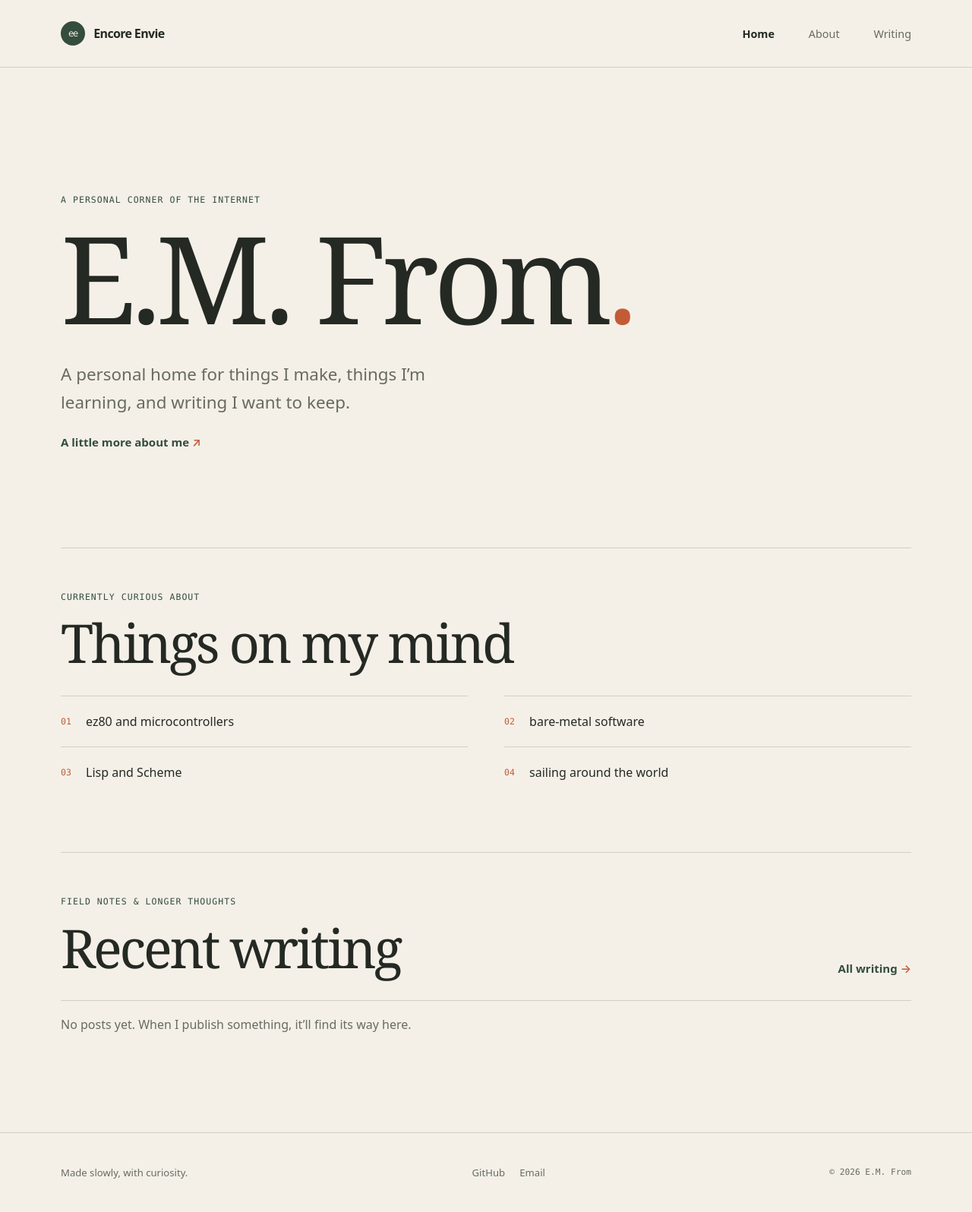
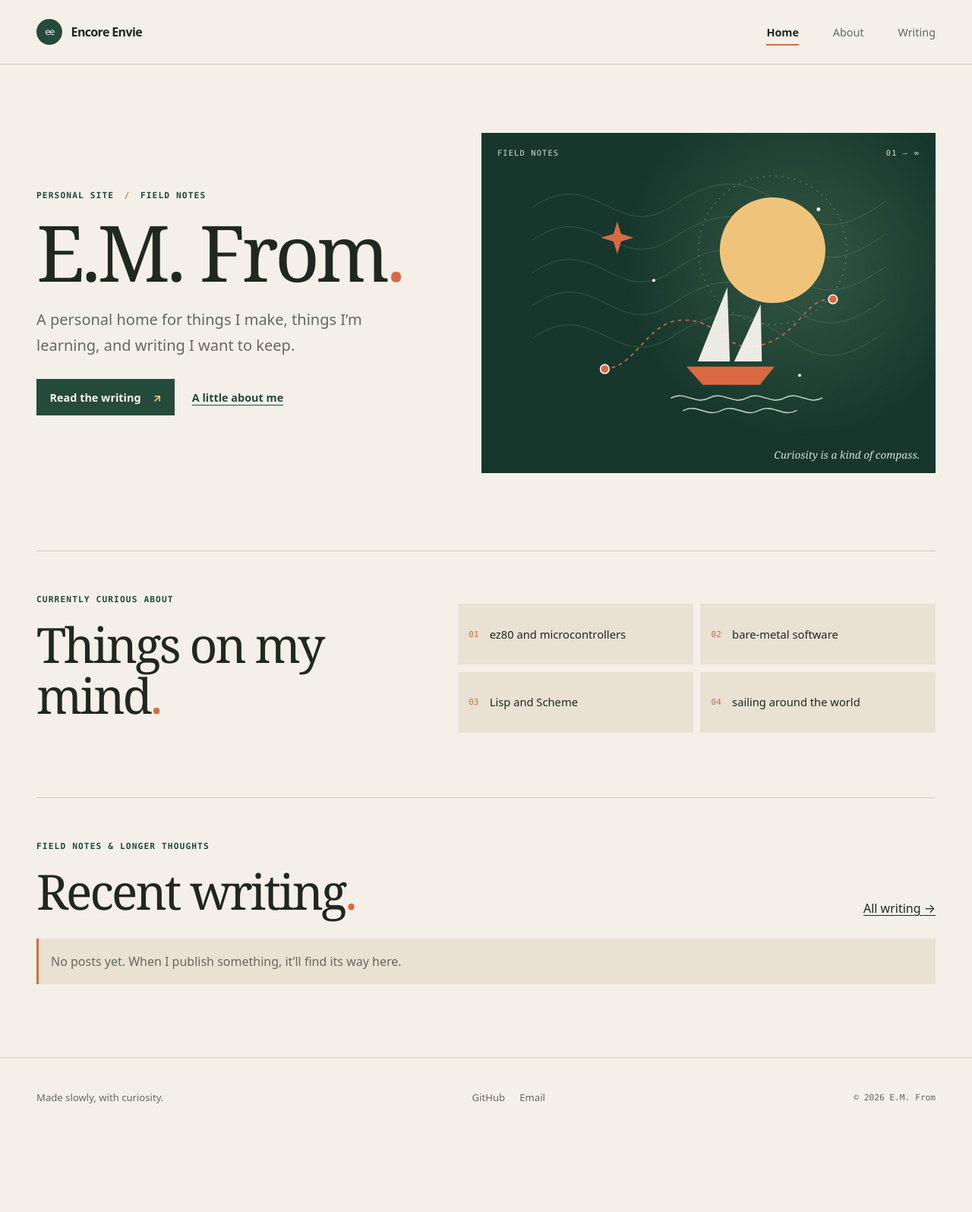
Before and after one commit to emfrom/emfrom, a Jekyll site: the page built from docs/index.md, in a window 1280 px wide. Shown: the whole page at 76% size. Built offline with Jekyll 4.4.1, drawn with Linux system fonts in a browser that asks for light colours; after the commit the page ends 1497 px from its top, so only the background shows below that.

Commit message:
fix: give personal site a more distinctive layout (#2)

```diff
--- a/docs/_data/profile.yml
+++ b/docs/_data/profile.yml
@@ -6,7 +6,6 @@ interests:
   - bare-metal software
   - Lisp and Scheme
   - sailing around the world
-quote: “Open-source is just a state of mind—and a decent disassembler. Software freedom is another matter.”
 links:
   - label: GitHub
     url: https://github.com/emfrom
--- a/docs/_layouts/home.html
+++ b/docs/_layouts/home.html
@@ -2,16 +2,40 @@
 layout: default
 ---
 <section class="home-hero">
-  <p class="eyebrow">A personal corner of the internet</p>
-  <h1>{{ site.data.profile.name | escape }}<span class="title-period">.</span></h1>
-  <p class="hero-copy">{{ site.data.profile.intro | escape }}</p>
-  <a class="text-link" href="{{ '/about/' | relative_url }}">A little more about me <span aria-hidden="true">↗</span></a>
+  <div class="hero-text">
+    <p class="eyebrow">Personal site <span aria-hidden="true">/</span> field notes</p>
+    <h1>{{ site.data.profile.name | escape }}<span class="title-period">.</span></h1>
+    <p class="hero-copy">{{ site.data.profile.intro | escape }}</p>
+    <div class="hero-links">
+      <a class="button-link" href="{{ '/writing/' | relative_url }}">Read the writing <span aria-hidden="true">↗</span></a>
+      <a class="quiet-link" href="{{ '/about/' | relative_url }}">A little about me</a>
+    </div>
+  </div>
+  <div class="hero-art" aria-hidden="true">
+    <div class="art-caption"><span>FIELD NOTES</span><span>01 — ∞</span></div>
+    <svg class="route-art" viewBox="0 0 520 460" role="presentation" xmlns="http://www.w3.org/2000/svg">
+      <path class="contour" d="M-20 80C80 10 112 140 205 76s140-22 192 12 90 20 145-18M-20 132c100-70 132 60 225-4s140-22 192 12 90 20 145-18M-20 184c100-70 132 60 225-4s140-22 192 12 90 20 145-18M-20 236c100-70 132 60 225-4s140-22 192 12 90 20 145-18M-20 288c100-70 132 60 225-4s140-22 192 12 90 20 145-18"/>
+      <circle class="sun" cx="362" cy="148" r="84"/>
+      <circle class="orbit" cx="362" cy="148" r="118"/>
+      <path class="route" d="M95 337c53-4 66-78 126-78s66 57 126 39 67-76 111-72"/>
+      <circle class="route-point" cx="95" cy="337" r="7"/>
+      <circle class="route-point" cx="458" cy="226" r="7"/>
+      <path class="sail" d="m243 325 47-118 4 118zm58 0 42-91 2 91z"/>
+      <path class="boat" d="M225 333h140l-23 29h-91z"/>
+      <path class="wave" d="M201 383c21-12 39 12 60 0s39 12 60 0 39 12 60 0 39 12 60 0M220 403c21-12 39 12 60 0s39 12 60 0 39 12 60 0"/>
+      <path class="compass" d="m115 102 6 20 20 6-20 6-6 20-6-20-20-6 20-6z"/>
+      <circle class="star" cx="435" cy="83" r="3"/>
+      <circle class="star" cx="173" cy="196" r="2.5"/>
+      <circle class="star" cx="405" cy="347" r="2.5"/>
+    </svg>
+    <p class="art-note">Curiosity is a kind of compass.</p>
+  </div>
 </section>
 
 <section class="home-section interests-section" aria-labelledby="interests-heading">
   <div class="section-heading">
     <p class="eyebrow">Currently curious about</p>
-    <h2 id="interests-heading">Things on my mind</h2>
+    <h2 id="interests-heading">Things on my mind<span class="title-period">.</span></h2>
   </div>
   <ul class="interest-list">
     {% for interest in site.data.profile.interests %}
@@ -24,7 +48,7 @@ layout: default
   <div class="section-heading section-heading-row">
     <div>
       <p class="eyebrow">Field notes &amp; longer thoughts</p>
-      <h2 id="writing-heading">Recent writing</h2>
+      <h2 id="writing-heading">Recent writing<span class="title-period">.</span></h2>
     </div>
     <a class="text-link" href="{{ '/writing/' | relative_url }}">All writing <span aria-hidden="true">→</span></a>
   </div>
--- a/docs/assets/css/site.css
+++ b/docs/assets/css/site.css
@@ -1,12 +1,16 @@
 :root {
   color-scheme: light;
   --paper: #f4f0e8;
-  --paper-deep: #eae4d8;
-  --ink: #252923;
-  --muted: #686b60;
-  --green: #344d3d;
-  --orange: #c45b37;
-  --rule: #d4cec1;
+  --paper-light: #fbf8f1;
+  --paper-deep: #e8e1d4;
+  --ink: #202820;
+  --muted: #646a5f;
+  --green: #244b3b;
+  --green-dark: #17372d;
+  --green-light: #a8c1a8;
+  --orange: #d96942;
+  --yellow: #efc47a;
+  --rule: #d3cbbb;
   --serif: Georgia, "Times New Roman", serif;
   --sans: system-ui, -apple-system, "Segoe UI", sans-serif;
   --mono: ui-monospace, "SFMono-Regular", Consolas, monospace;
@@ -39,11 +43,11 @@ a:hover { color: var(--orange); }
 
 .site-header { border-bottom: 1px solid var(--rule); }
 .header-inner, .footer-inner, .site-main {
-  width: min(100% - 3rem, 70rem);
+  width: min(100% - 3rem, 74rem);
   margin-inline: auto;
 }
 .header-inner {
-  min-height: 5.5rem;
+  min-height: 5.25rem;
   display: flex;
   align-items: center;
   justify-content: space-between;
@@ -59,7 +63,7 @@ a:hover { color: var(--orange); }
 }
 .wordmark-mark {
   display: grid;
-  width: 2rem;
+  width: 2.15rem;
   aspect-ratio: 1;
   place-items: center;
   border-radius: 50%;
@@ -68,54 +72,83 @@ a:hover { color: var(--orange); }
   font: 500 0.75rem var(--mono);
   letter-spacing: -0.1em;
 }
-.site-nav { display: flex; gap: clamp(1rem, 4vw, 2.8rem); }
-.site-nav a { color: var(--muted); font-size: 0.9rem; text-decoration: none; }
+.site-nav { display: flex; align-items: center; gap: clamp(1rem, 4vw, 2.8rem); }
+.site-nav a { position: relative; color: var(--muted); font-size: 0.9rem; text-decoration: none; }
+.site-nav a::after { position: absolute; right: 0; bottom: -0.5rem; left: 0; height: 2px; background: var(--orange); content: ""; transform: scaleX(0); transform-origin: left; transition: transform 160ms ease; }
+.site-nav a:hover::after, .site-nav a[aria-current="page"]::after { transform: scaleX(1); }
 .site-nav a[aria-current="page"] { color: var(--ink); font-weight: 700; }
 
 .site-main { min-height: calc(100vh - 12rem); }
-.home-hero { max-width: 55rem; padding: clamp(5.5rem, 13vw, 11rem) 0 clamp(5rem, 10vw, 8.5rem); }
+.home-hero {
+  display: grid;
+  grid-template-columns: minmax(0, 0.92fr) minmax(22rem, 1.08fr);
+  align-items: center;
+  gap: clamp(2.5rem, 6vw, 6rem);
+  padding: clamp(3.5rem, 7vw, 6.5rem) 0 clamp(4.5rem, 8vw, 7rem);
+}
+.hero-text { padding-block: 1rem; }
 .eyebrow {
   margin: 0 0 1rem;
   color: var(--green);
-  font: 500 0.72rem/1.4 var(--mono);
-  letter-spacing: 0.09em;
+  font: 600 0.7rem/1.5 var(--mono);
+  letter-spacing: 0.1em;
   text-transform: uppercase;
 }
+.hero-text .eyebrow span { padding-inline: 0.35rem; color: var(--orange); }
 h1, h2, p { margin-top: 0; }
 h1, h2 { font-family: var(--serif); font-weight: 500; letter-spacing: -0.045em; }
-.home-hero h1 { margin: 0; font-size: clamp(4.5rem, 13vw, 10rem); line-height: 0.97; }
+.home-hero h1 { max-width: 11ch; margin: 0; font-size: clamp(4.25rem, 8vw, 7.5rem); line-height: 0.95; }
 .title-period { color: var(--orange); }
-.hero-copy { max-width: 36rem; margin: 2rem 0 1.4rem; color: var(--muted); font-size: clamp(1.1rem, 2.2vw, 1.4rem); line-height: 1.65; }
-.text-link { color: var(--green); font-size: 0.94rem; font-weight: 600; text-decoration: none; }
-.text-link span { color: var(--orange); }
+.hero-copy { max-width: 30rem; margin: 1.5rem 0 1.7rem; color: var(--muted); font-size: clamp(1.05rem, 1.6vw, 1.25rem); line-height: 1.7; }
+.hero-links { display: flex; align-items: center; gap: 1.4rem; flex-wrap: wrap; }
+.button-link { display: inline-flex; align-items: center; gap: 1rem; padding: 0.9rem 1.1rem; background: var(--green); color: var(--paper-light); font-size: 0.9rem; font-weight: 650; text-decoration: none; transition: background 160ms ease, transform 160ms ease; }
+.button-link:hover { transform: translateY(-2px); background: var(--green-dark); color: white; }
+.button-link span { color: var(--yellow); }
+.quiet-link { color: var(--green); font-size: 0.9rem; font-weight: 600; text-decoration-thickness: 1px; text-underline-offset: 0.25rem; }
+.hero-art { position: relative; min-height: 28rem; overflow: hidden; padding: 1.3rem; background: var(--green-dark); color: var(--paper-light); }
+.hero-art::before { position: absolute; inset: 0; background: radial-gradient(circle at 70% 38%, rgba(78, 117, 88, 0.52), transparent 46%); content: ""; }
+.art-caption { position: relative; z-index: 1; display: flex; justify-content: space-between; color: #d6dfd1; font: 0.64rem var(--mono); letter-spacing: 0.12em; }
+.route-art { position: absolute; inset: 2rem 0 2.2rem; width: 100%; height: calc(100% - 4.2rem); }
+.contour { fill: none; stroke: var(--green-light); stroke-width: 1; opacity: 0.27; }
+.sun { fill: var(--yellow); }
+.orbit { fill: none; stroke: #f7eee0; stroke-dasharray: 2 8; stroke-width: 1; opacity: 0.65; }
+.route { fill: none; stroke: var(--orange); stroke-dasharray: 4 8; stroke-linecap: round; stroke-width: 2; }
+.route-point { fill: var(--orange); stroke: var(--paper-light); stroke-width: 2; }
+.sail { fill: var(--paper-light); opacity: 0.93; }
+.boat { fill: var(--orange); }
+.wave { fill: none; stroke: #d5e0d0; stroke-linecap: round; stroke-width: 2; opacity: 0.85; }
+.compass { fill: var(--orange); }
+.star { fill: var(--paper-light); }
+.art-note { position: absolute; right: 1.3rem; bottom: 0.9rem; margin: 0; color: #d6dfd1; font: italic 0.85rem var(--serif); }
 
 .home-section { padding: 3.5rem 0 4.5rem; border-top: 1px solid var(--rule); }
-.section-heading { margin-bottom: 2rem; }
-.section-heading h2, .page-header h1, .article-header h1 { margin-bottom: 0; font-size: clamp(2.5rem, 6vw, 4.4rem); line-height: 1.05; }
+.section-heading { margin-bottom: 1.8rem; }
+.section-heading h2, .page-header h1, .article-header h1 { margin-bottom: 0; font-size: clamp(2.5rem, 5vw, 4rem); line-height: 1.05; }
 .section-heading-row { display: flex; align-items: end; justify-content: space-between; gap: 2rem; }
-.interest-list { margin: 0; padding: 0; list-style: none; display: grid; grid-template-columns: repeat(2, minmax(0, 1fr)); column-gap: 3rem; }
-.interest-list li { min-height: 4.2rem; display: flex; align-items: center; gap: 1.2rem; border-top: 1px solid var(--rule); }
-.interest-number { color: var(--orange); font: 0.72rem var(--mono); }
-.interest-list li span:last-child { font-size: 1rem; }
-.writing-section { padding-bottom: 6rem; }
+.interests-section { display: grid; grid-template-columns: 0.9fr 1.1fr; gap: 2.5rem; }
+.interest-list { align-self: center; display: grid; grid-template-columns: repeat(2, minmax(0, 1fr)); gap: 0.6rem; margin: 0; padding: 0; list-style: none; }
+.interest-list li { min-height: 5rem; display: flex; align-items: center; gap: 0.9rem; padding: 0.9rem; background: var(--paper-deep); }
+.interest-number { color: var(--orange); font: 0.68rem var(--mono); }
+.interest-list li span:last-child { font-size: 0.92rem; line-height: 1.4; }
+.writing-section { padding-bottom: 5rem; }
 .post-list { margin: 0; padding: 0; list-style: none; }
-.post-row { display: grid; grid-template-columns: 8rem minmax(0, 1fr); column-gap: 1.5rem; padding: 1.15rem 0; border-top: 1px solid var(--rule); }
-.post-row time { grid-row: span 2; padding-top: 0.2rem; color: var(--muted); font: 0.72rem var(--mono); }
+.post-row { display: grid; grid-template-columns: 8rem minmax(0, 1fr); column-gap: 1.5rem; padding: 1.2rem 0; border-top: 1px solid var(--rule); }
+.post-row time { grid-row: span 2; padding-top: 0.2rem; color: var(--muted); font: 0.7rem var(--mono); }
 .post-row > a { width: fit-content; font: 500 1.35rem/1.35 var(--serif); text-decoration: none; }
 .post-row p { grid-column: 2; margin: 0.3rem 0 0; color: var(--muted); font-size: 0.9rem; line-height: 1.55; }
-.quiet-note { padding: 1.2rem 0; border-top: 1px solid var(--rule); color: var(--muted); }
+.quiet-note { padding: 1.2rem 1rem; border-left: 3px solid var(--orange); background: var(--paper-deep); color: var(--muted); }
 
-.page, .article { width: min(100%, 48rem); margin: 0 auto; padding: clamp(4rem, 10vw, 7rem) 0 7rem; }
-.page-header, .article-header { margin-bottom: 3rem; }
+.page, .article { width: min(100%, 48rem); margin: 0 auto; padding: clamp(3.5rem, 8vw, 6rem) 0 7rem; }
+.page-header, .article-header { margin-bottom: 2.6rem; }
 .page-header .eyebrow, .article-header .eyebrow { margin-bottom: 1.3rem; }
 .article-meta { margin: 1rem 0 0; color: var(--muted); font: 0.75rem var(--mono); }
-.article-deck { max-width: 38rem; margin: 1.25rem 0 0; color: var(--muted); font-size: 1.15rem; line-height: 1.6; }
-.prose { font-size: 1.08rem; line-height: 1.85; }
+.article-deck { max-width: 38rem; margin: 1.25rem 0 0; color: var(--muted); font-size: 1.1rem; line-height: 1.6; }
+.prose { font-size: 1.06rem; line-height: 1.8; }
 .prose h2, .prose h3 { margin: 2.5rem 0 0.8rem; font-family: var(--serif); font-weight: 500; line-height: 1.2; }
 .prose h2 { font-size: 2rem; }
 .prose h3 { font-size: 1.45rem; }
 .prose p { margin-bottom: 1.4rem; }
-.prose blockquote { margin: 2rem 0; padding: 0.4rem 0 0.4rem 1.3rem; border-left: 2px solid var(--orange); color: var(--green); font: 500 1.5rem/1.5 var(--serif); }
+.prose blockquote { margin: 2rem 0; padding: 0.8rem 1.2rem; border-left: 3px solid var(--orange); background: var(--paper-deep); color: var(--green); font: 500 1.35rem/1.5 var(--serif); }
 .prose blockquote p { margin: 0; }
 .prose code { padding: 0.12rem 0.35rem; background: var(--paper-deep); font: 0.88em var(--mono); }
 .prose pre { overflow-x: auto; padding: 1.25rem; background: var(--ink); color: var(--paper); }
@@ -130,21 +163,29 @@ h1, h2 { font-family: var(--serif); font-weight: 500; letter-spacing: -0.045em;
 .footer-links a { text-decoration: none; }
 .copyright { font: 0.7rem var(--mono); }
 
+@media (max-width: 760px) {
+  .home-hero { grid-template-columns: 1fr; gap: 2.5rem; padding-top: 3.5rem; }
+  .hero-text { padding-block: 0; }
+  .home-hero h1 { max-width: none; font-size: clamp(4.3rem, 14vw, 6.5rem); }
+  .hero-art { min-height: 24rem; }
+  .interests-section { grid-template-columns: 1fr; gap: 0; }
+}
 @media (max-width: 600px) {
-  .header-inner, .footer-inner, .site-main { width: min(100% - 2rem, 70rem); }
+  .header-inner, .footer-inner, .site-main { width: min(100% - 2rem, 74rem); }
   .header-inner { min-height: 4.5rem; gap: 1rem; }
   .wordmark { gap: 0.45rem; font-size: 0.9rem; }
-  .wordmark-mark { width: 1.7rem; }
+  .wordmark-mark { width: 1.8rem; }
   .site-nav { gap: 0.9rem; }
   .site-nav a { font-size: 0.8rem; }
-  .home-hero { padding-top: 6rem; }
+  .hero-art { min-height: 19rem; }
+  .home-section { padding-block: 2.8rem 3.5rem; }
   .interest-list { grid-template-columns: 1fr; }
-  .section-heading-row { align-items: start; flex-direction: column; gap: 1rem; }
+  .section-heading-row { align-items: flex-start; flex-direction: column; gap: 1rem; }
   .post-row { grid-template-columns: 1fr; row-gap: 0.45rem; }
   .post-row time, .post-row p { grid-row: auto; grid-column: auto; }
   .footer-inner { align-items: flex-start; flex-direction: column; }
 }
-
 @media (prefers-reduced-motion: reduce) {
   html { scroll-behavior: auto; }
+  *, *::before, *::after { transition-duration: 0.01ms !important; }
 }
```
Also changed, not shown: docs/_includes/about-content.md (added, +7 -0 lines), docs/about.md (+2 -8 lines), README.md, docs/README.md.
